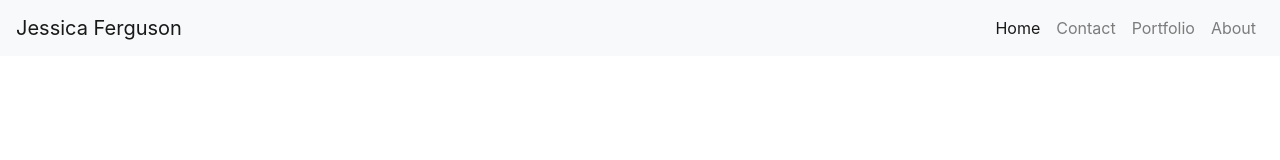
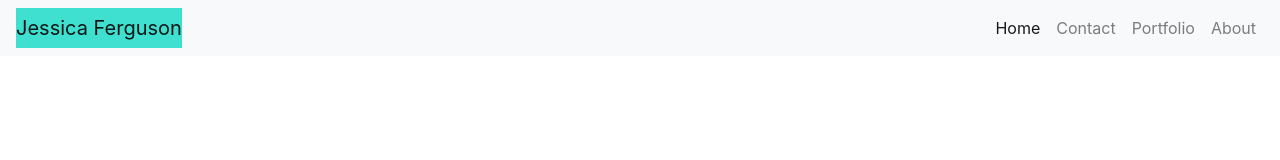
Before and after one commit to JFerguson1903/Unit2-HW, a plain HTML site: page index.html in a window 1280 px wide. Drawn offline with nearby package versions, Linux system fonts and the light colour scheme.

Commit message:
created css sheet

```diff
--- a/index.html
+++ b/index.html
@@ -10,10 +10,14 @@
     <link rel="stylesheet" href="https://cdn.jsdelivr.net/npm/bootstrap@4.5.3/dist/css/bootstrap.min.css" integrity="sha384-TX8t27EcRE3e/ihU7zmQxVncDAy5uIKz4rEkgIXeMed4M0jlfIDPvg6uqKI2xXr2" crossorigin="anonymous">
 
     <title>Jessica Fergusons Portfolio</title>
+
+    <!-- CSS Stylesheet -->
+    <link rel="stylesheet" href="style.css">
+
 </head>
 
 <body>
-
+    <!-- Bootstrap navbar -->
     <nav class="navbar navbar-expand-lg navbar-light bg-light">
         <a class="navbar-brand" href="#">Jessica Ferguson</a>
         <button class="navbar-toggler" type="button" data-toggle="collapse" data-target="#navbarNavAltMarkup" aria-controls="navbarNavAltMarkup" aria-expanded="false" aria-label="Toggle navigation">
@@ -30,7 +34,6 @@
     </nav>
 
 
-    <!-- Optional JavaScript; choose one of the two! -->
 
     <!-- Option 1: jQuery and Bootstrap Bundle (includes Popper) -->
     <script src="https://code.jquery.com/jquery-3.5.1.slim.min.js" integrity="sha384-DfXdz2htPH0lsSSs5nCTpuj/zy4C+OGpamoFVy38MVBnE+IbbVYUew+OrCXaRkfj" crossorigin="anonymous"></script>
--- /dev/null
+++ b/style.css
@@ -0,0 +1,3 @@
+.navbar-brand {
+    background-color: turquoise;
+}
```
